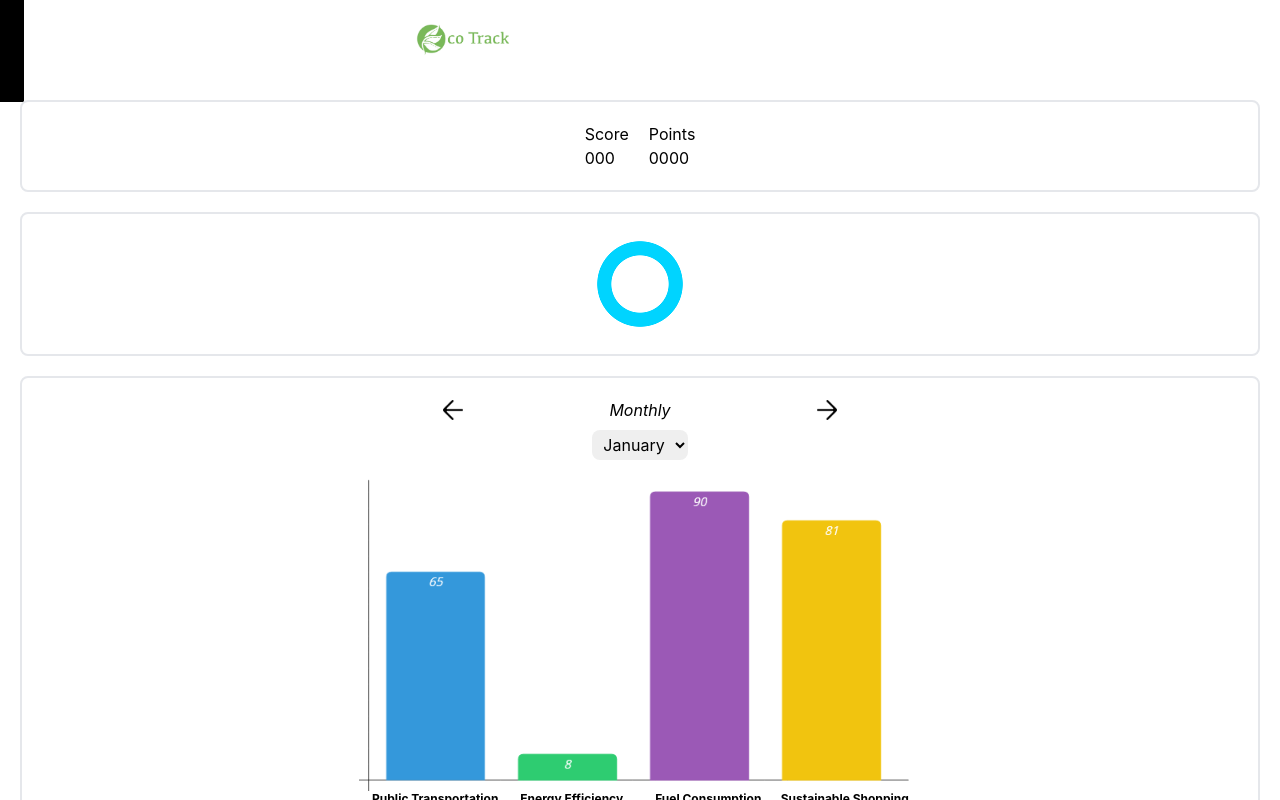
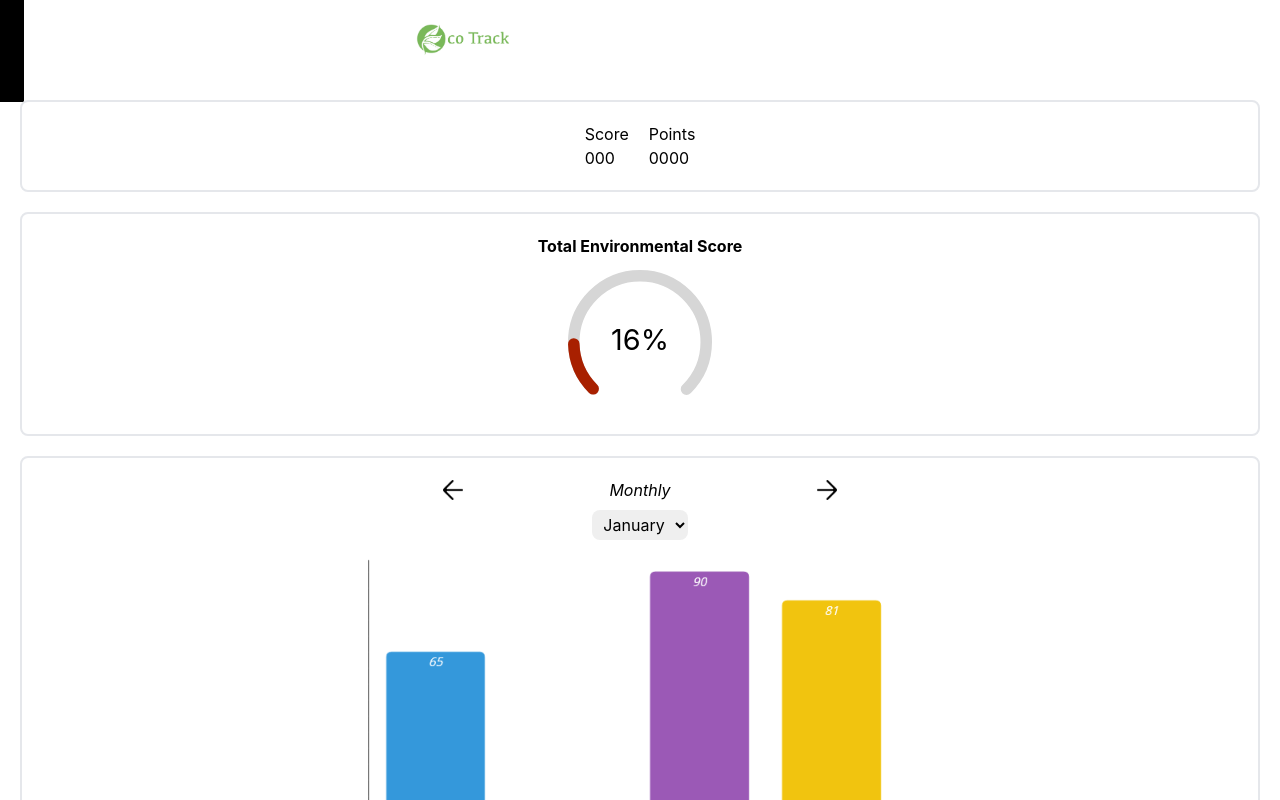
Before and after one commit to grayzcale/green-project, a React (Create React App) app: page /stats in a window 1280 px wide. Built offline with nearby package versions, Linux system fonts and the light colour scheme.

Commit message:
Add circular score display

```diff
--- a/package.json
+++ b/package.json
@@ -8,6 +8,7 @@
     "@testing-library/user-event": "^13.5.0",
     "js-cookie": "^3.0.5",
     "react": "^18.3.1",
+    "react-circular-progressbar": "^2.1.0",
     "react-dom": "^18.3.1",
     "react-scripts": "5.0.1",
     "web-vitals": "^2.1.4"
--- a/src/assets/hc.css
+++ b/src/assets/hc.css
@@ -1,6 +1,6 @@
 .hc {
     width: 100px; /* Adjust as needed */
-    height: 100px; /* Adjust as needed */
-    border-radius: 50%;
-    background: radial-gradient(circle, transparent 40%, rgba(0,212,255,1) 41%, rgba(0,212,255,1) 60%, transparent 61%);
+    height: 30px; /* Adjust as needed */
+    border-radius: 50% 50% 0 0; /* Adjust as needed */
+    background: linear-gradient(to right, rgb(248, 0, 0), rgb(0, 255, 21));
 }
--- a/src/pages/Stats.js
+++ b/src/pages/Stats.js
@@ -2,7 +2,17 @@ import { useState } from 'react';
 import ScorePoint from "../components/ScorePoint";
 import "../assets/hc.css";
 
+import { CircularProgressbar, buildStyles } from 'react-circular-progressbar';
+import 'react-circular-progressbar/dist/styles.css';
+
+
 const Stats = () => {
+
+	const randomInt = () => Math.floor(Math.random() * 100) + 1;
+	const [cval, setCVal] = useState(randomInt());
+	const resetCVal = () => {
+		setCVal(randomInt());
+	}
 
 	const [graphRange, setGraphRange] = useState("monthly");
 	const ranges = ["monthly", "daily", "yearly"];
@@ -15,14 +25,37 @@ const Stats = () => {
 			newIndex = currIndex === 0 ? ranges.length - 1 : currIndex - 1;
 		}
 		setGraphRange(ranges[newIndex]);
+		resetCVal();
+	}
+
+	const mapRange = (x, in_min, in_max, out_min, out_max) => {
+		return (x - in_min) * (out_max - out_min) / (in_max - in_min) + out_min;
+	}
+
+	const getColor = () => {
+		const r = mapRange(cval, 0, 100, 200, 0);
+		const g = mapRange(cval, 0, 100, 0, 200);
+		console.log(`rgb(${r}, ${g}, 0)`);
+		return `rgb(${r}, ${g}, 0)`;
 	}
 
 	return (
 		<div>
 			<ScorePoint />
-			<div className="flex flex-wrap justify-center space-x-5 border-2 rounded-lg m-5 p-5">
-				<div className='hc'>
-				</div>
+			<div className="flex flex-wrap justify-center border-2 rounded-lg m-5 p-5">
+				<span className='pb-3 font-bold'>Total Environmental Score</span>
+				<CircularProgressbar className='size-36' value={cval}
+				text={`${cval}%`}
+				circleRatio={0.75}
+				styles={buildStyles({
+					rotation: 1 / 2 + 1 / 8,
+					strokeLinecap: "round",
+					trailColor: "#000000",
+					pathColor: getColor(),
+					textColor: '#000000',
+					trailColor: '#d6d6d6',
+					backgroundColor: '#3e98c7',
+				})}/>
 			</div>
 			<div className="flex flex-wrap justify-center space-x-5 border-2 rounded-lg m-5 p-5">
 				<div className="">
@@ -36,7 +69,7 @@ const Stats = () => {
 						</button>
 					</div>
 					{graphRange === "monthly" && (
-						<select className='block text-center mx-auto rounded-lg my-2 p-1'>
+						<select className='block text-center mx-auto rounded-lg my-2 p-1' onChange={resetCVal}>
 							<option>January</option>
 							<option>February</option>
 							<option>March</option>
@@ -44,7 +77,7 @@ const Stats = () => {
 						</select>
 					)}
 					{graphRange === "daily" && (
-						<select className='block text-center mx-auto rounded-lg my-2 p-1'>
+						<select className='block text-center mx-auto rounded-lg my-2 p-1' onChange={resetCVal}>
 							<option>Jan 1st</option>
 							<option>Jan 2nd</option>
 							<option>Jan 3rd</option>
@@ -52,7 +85,7 @@ const Stats = () => {
 						</select>
 					)}
 					{graphRange === "yearly" && (
-						<select className='block text-center mx-auto rounded-lg my-2 p-1'>
+						<select className='block text-center mx-auto rounded-lg my-2 p-1' onChange={resetCVal}>
 							<option>2024</option>
 							<option>2023</option>
 							<option>2022</option>
```
Also changed, not shown: 1 other file (tests, documents, lock files or other folders).
